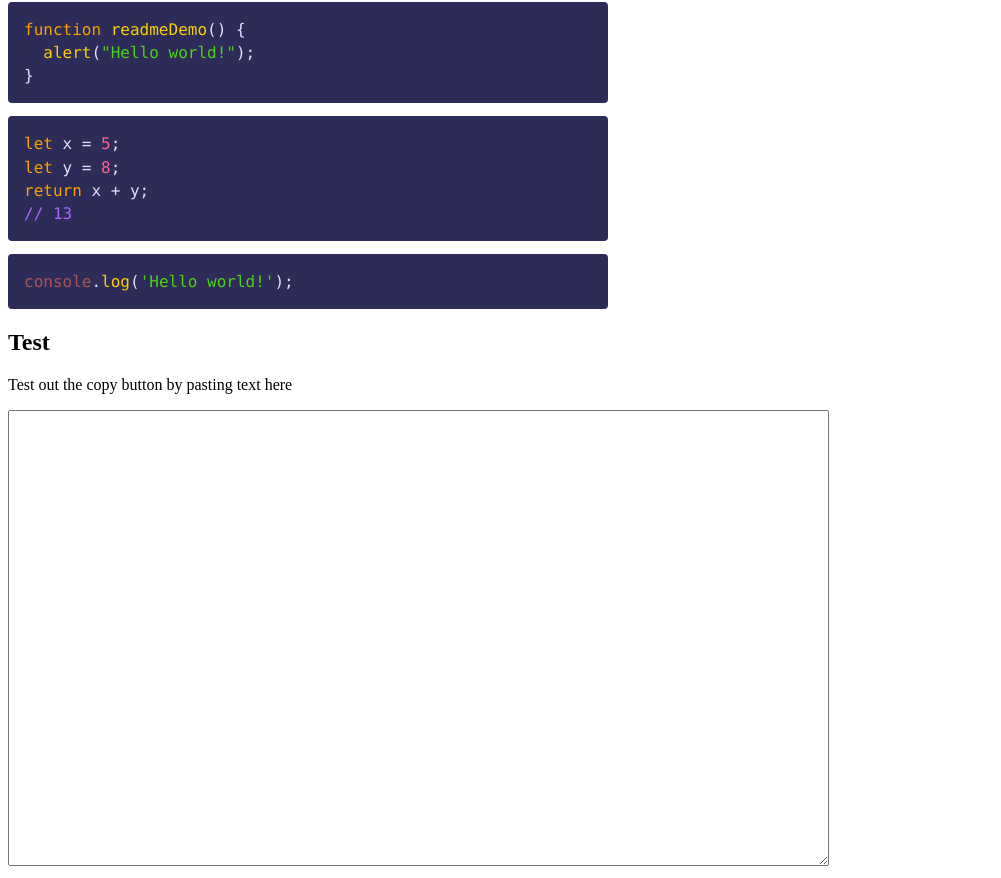
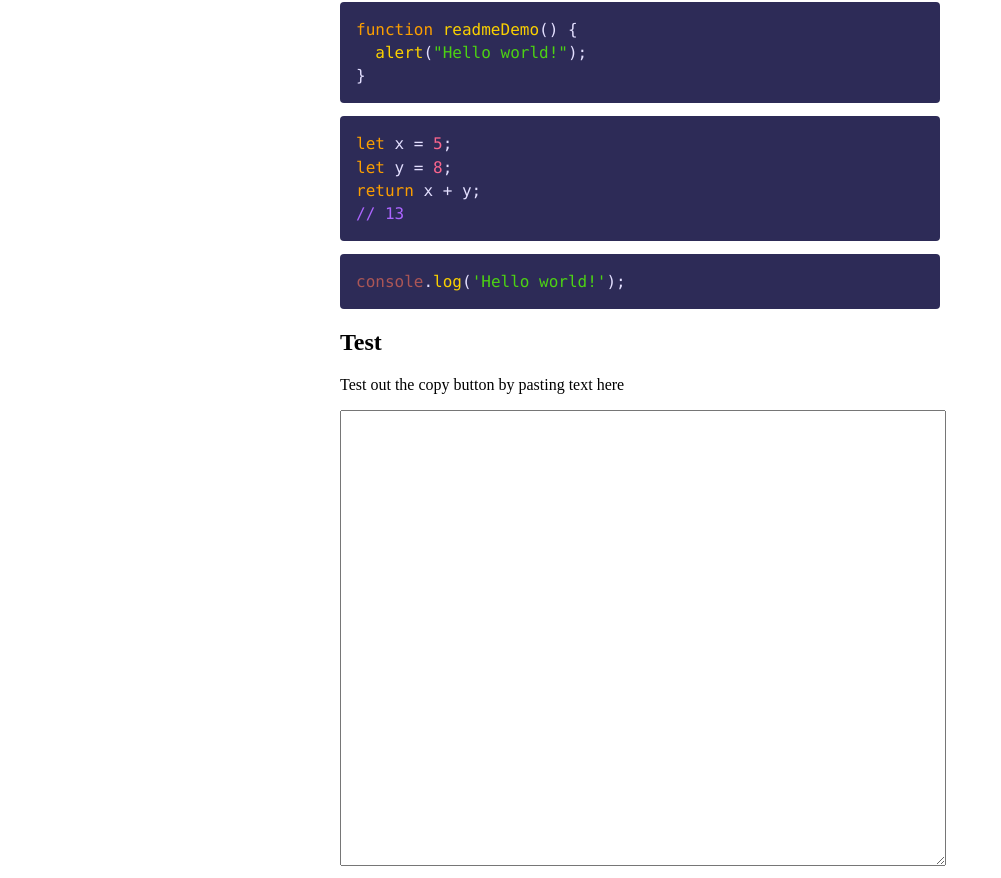
Before and after one commit to arronhunt/highlightjs-copy, a website: page demo/index.html in a window 1280 px wide. Shown: the part 78-956 px from the top of the page, without its empty margins (0-1001 px from the left). Drawn offline with nearby package versions, Linux system fonts and the light colour scheme.

Commit message:
reshuffling files around

```diff
--- a/demo/index.html
+++ b/demo/index.html
@@ -10,9 +10,8 @@
     />
     <script src="//cdnjs.cloudflare.com/ajax/libs/highlight.js/11.0.1/highlight.min.js"></script>
     <link rel="stylesheet" href="./style.css" />
-    <link rel="stylesheet" href="../highlightjs-copy.css" />
+    <link rel="stylesheet" href="../styles/highlightjs-copy.css" />
   </head>
-
   <body>
     <h1>Demo</h1>
     <pre><code class="language-js">function readmeDemo() {
@@ -25,7 +24,7 @@ return x + y;
     <pre><code class="language-js">console.log('Hello world!');</code></pre>
     <h2>Test</h2>
     <p>Test out the copy button by pasting text here</p>
-    <textarea cols="100" rows="30"></textarea>
+    <textarea rows="30" style="width: 100%"></textarea>
     <!-- Content -->
     <script src="../index.js"></script>
     <script>
--- a/demo/style.css
+++ b/demo/style.css
@@ -93,4 +93,5 @@
 /* Demo */
 body {
   max-width: 75ch;
+  margin: auto;
 }
--- a/package.json
+++ b/package.json
@@ -5,7 +5,7 @@
   "main": "index.js",
   "scripts": {
     "test": "echo \"Error: no test specified\" && exit 1",
-    "prepare": "uglifyjs index.js -o ./dist/highlightjs-copy.min.js && uglifycss highlightjs-copy.css > ./dist/highlightjs-copy.min.css && exit"
+    "prepare": "uglifyjs index.js -o ./dist/highlightjs-copy.min.js && uglifycss ./styles/highlightjs-copy.css > ./dist/highlightjs-copy.min.css && exit"
   },
   "author": "Arron Hunt <arronjhunt@gmail.com>",
   "homepage": "https://github.com/arronhunt/highlightjs-copy",
```
Also changed, not shown: README.md, dist/highlightjs-copy.min.css, styles/highlightjs-copy.css (renamed from highlightjs-copy.css).
